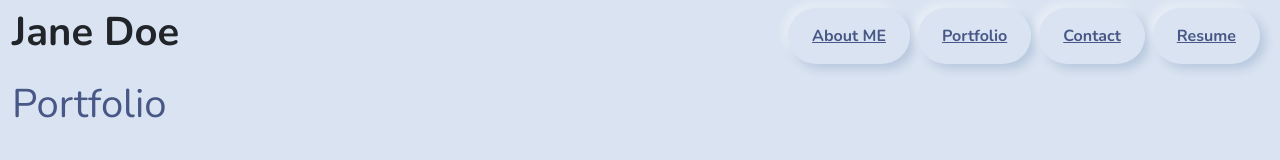
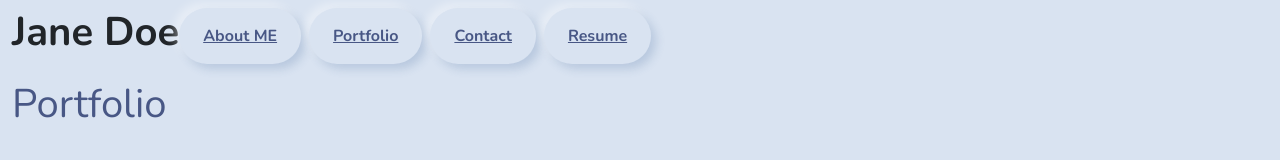
Before and after one commit to begirlz/ReactPortfolio, a React (Create React App) app: page / in a window 1280 px wide. Shown: the top 160 px of the page. Built offline with nearby package versions, Linux system fonts and the light colour scheme.

Commit message:
add nav humberger functionality

```diff
--- a/src/App.js
+++ b/src/App.js
@@ -16,6 +16,7 @@ function App() {
       <div>
         <Header />
         <Routes>
+          {/* React 6 use element instead of component */}
           <Route exact path="/" element={<Portfolio />} />
           <Route exact path="/About" element={<About />} />
           <Route exact path="/Portfolio" element={<Portfolio />} />
--- a/src/components/Header.js
+++ b/src/components/Header.js
@@ -5,16 +5,22 @@ import '../App.css';
 
 function Header() {
 
+    const [isCollapse, setisCollapse] = React.useState(false)
+
     return (
 
         <header>
             <nav className="navbar  navbar-expand-lg navbar-dark mb-2">
                 <div className="container-fluid">
-                    <button className="navbar-toggler" type="button" data-bs-toggle="collapse" data-bs-target="#navbarColor02"
+                    <button className={`navbar-toggler ${isCollapse ? '' : ''}`}
+                        type="button"
+                        onClick={() => {
+                            setisCollapse(!isCollapse)
+                        }}
+                        data-bs-target="#navbarColor02"
                         aria-controls="navbarColor02" aria-expanded="false" aria-label="Toggle navigation">
                         <span className="navbar-toggler-icon"></span>
                     </button>
-                    <div className="navbar-collapse collapse" id="navbarColor02">
                     <div className="navbar-nav me-auto">
                         <li className="nav-item">
                             <h1 className="text-dark">
@@ -22,6 +28,8 @@ function Header() {
                             </h1>
                         </li>
                     </div>
+                    <div className={`navbar-collapse ${isCollapse ? '' : 'collapse'}`}
+                        id="navbarColor02">
                         <div className="d-flex me-sm-2">
                             <div className="btn my-2 my-sm-0">
                                 <Link
@@ -33,9 +41,6 @@ function Header() {
                                 >
                                     <strong>About ME</strong>
                                 </Link>
-                                {/* <a href="/About" >
-                                    <strong>About Me</strong>
-                                </a> */}
                             </div>
                         </div>
                         <div className="d-flex me-sm-2">
@@ -49,9 +54,6 @@ function Header() {
                                 >
                                     <strong>Portfolio</strong>
                                 </Link>
-                                {/* <a href="/" >
-                                    <strong>Portfolio</strong>
-                                </a> */}
                             </div>
                         </div>
                         <div className="d-flex me-sm-2">
@@ -65,9 +67,6 @@ function Header() {
                                 >
                                     <strong>Contact</strong>
                                 </Link>
-                                {/* <a href="/" >
-                                    <strong>Contact</strong>
-                                </a> */}
                             </div>
                         </div>
                         <div className="d-flex me-sm-2">
@@ -81,9 +80,6 @@ function Header() {
                                 >
                                     <strong>Resume</strong>
                                 </Link>
-                                {/* <a href="/" >
-                                    <strong>Resume</strong>
-                                </a> */}
                             </div>
                         </div>
                     </div>
```
Lines whose indentation alone changed are shown as unchanged.
